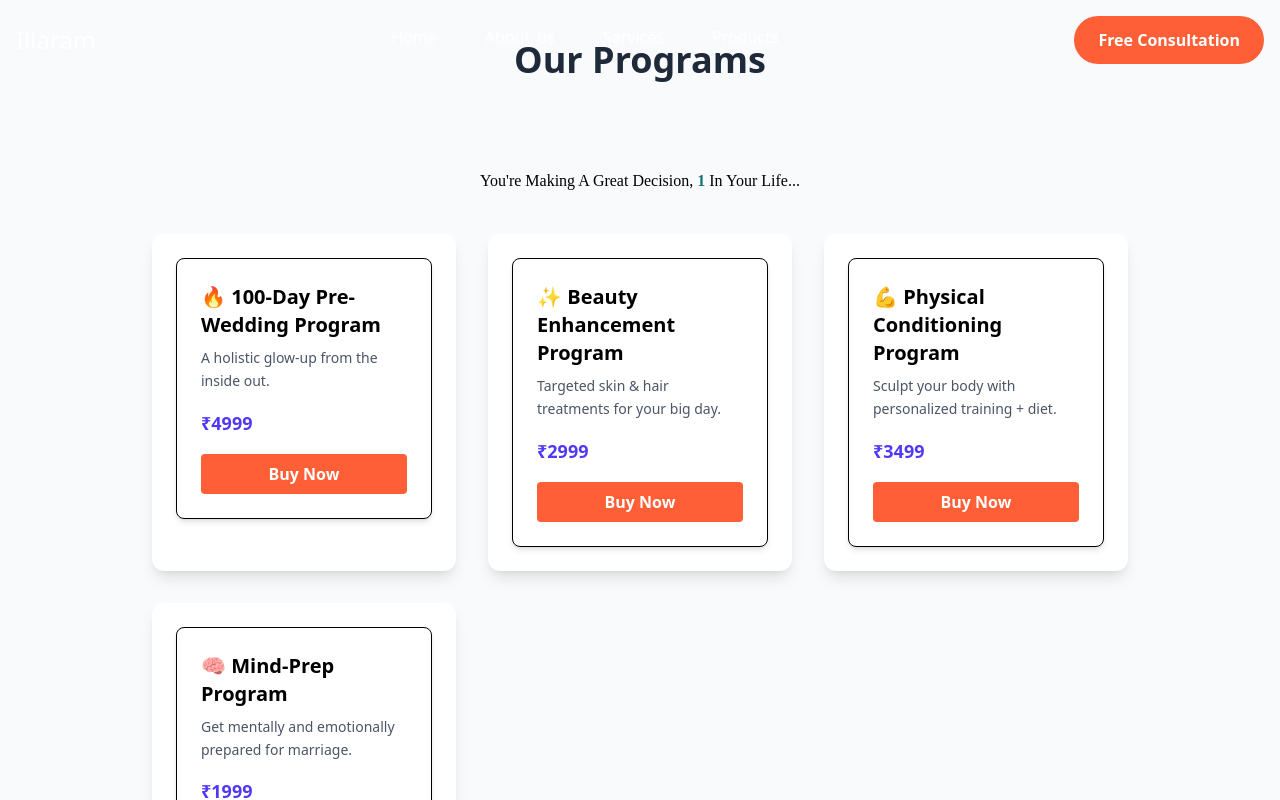
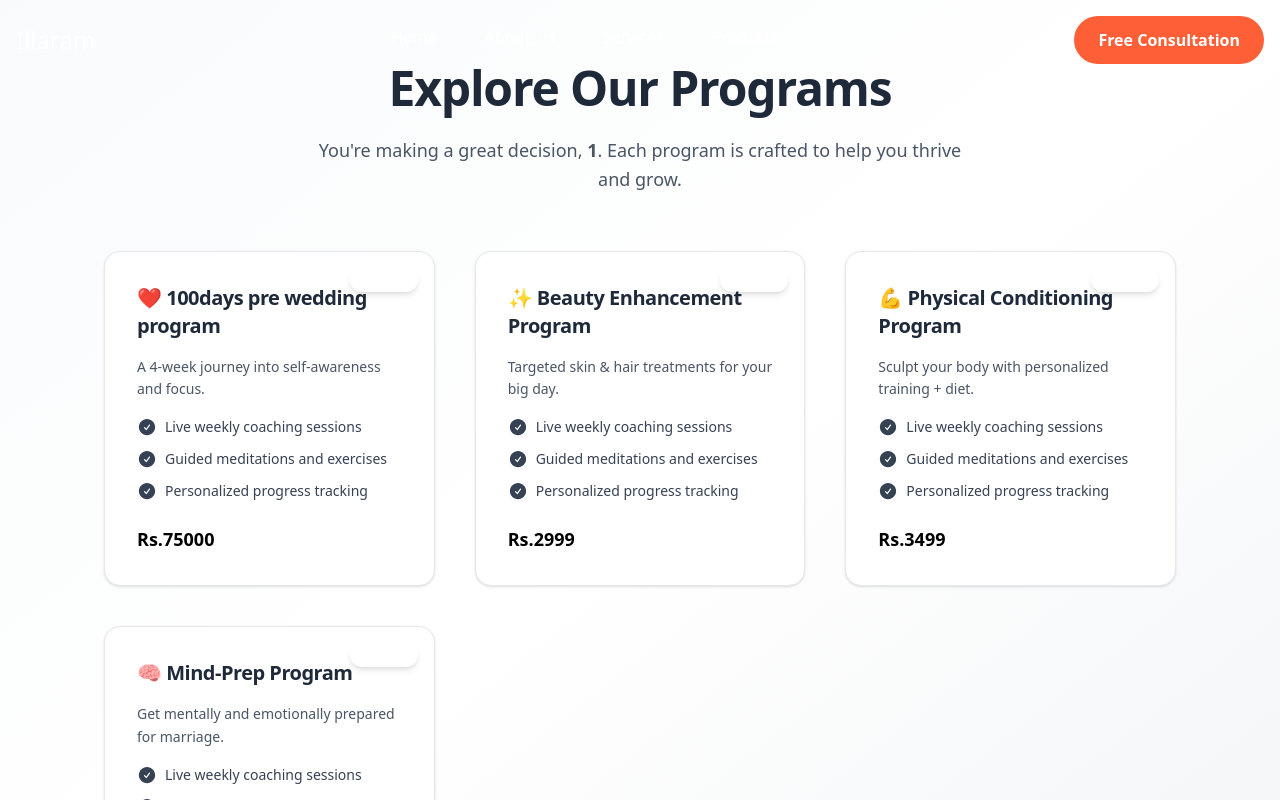
Before and after one commit to SHAJAN29/Illaram_app, a Next.js app: page /packageTest/1 in a window 1280 px wide. Shown: the top 800 px of the page. Built offline with nearby package versions, Linux system fonts and the light colour scheme.

Commit message:
updated the pacakage test

```diff
--- a/app/colorTest/page.tsx
+++ b/app/colorTest/page.tsx
@@ -5,8 +5,10 @@ import { Service_card_details } from "@/constants/index";
 import { CardDefault } from "@/small_components/service_card";
 import ServiceSlider from "app/servicees/component/HeroSlider";
 import Link from "next/link";
+import { useParams } from "next/navigation";
 import React, { useEffect, useState } from "react";
 
+import { CheckCircleIcon } from "@heroicons/react/24/solid"; // Import the icon (Heroicons v2)
 const colorTest = () => {
   const [darkMode, setDarkMode] = useState(false);
 
@@ -18,22 +20,88 @@ const colorTest = () => {
     }
   }, []);
 
-  const handleToggle = () => {
-    setDarkMode(!darkMode);
-    // Toggle dark class and save preference in localStorage
-    if (!darkMode) {
-      document.documentElement.classList.add("dark");
-      localStorage.setItem("theme", "dark");
-    } else {
-      document.documentElement.classList.remove("dark");
-      localStorage.setItem("theme", "light");
-    }
-  };
+
+
+  const programList = [
+    {
+      title: "❤️ 100days pre wedding program",
+      description: "A 4-week journey into self-awareness and focus.",
+      price: 199,
+      popular: true,
+      highlights: [
+        "Live weekly coaching sessions",
+        "Guided meditations and exercises",
+        "Personalized progress tracking"
+      ]
+    },
+    {
+      title: '✨ Beauty Enhancement Program',
+      description: 'Targeted skin & hair treatments for your big day.',
+      price: 2999,
+    },
+    {
+      title: '💪 Physical Conditioning Program',
+      description: 'Sculpt your body with personalized training + diet.',
+      price: 3499,
+    },
+    {
+      title: '🧠 Mind-Prep Program',
+      description: 'Get mentally and emotionally prepared for marriage.',
+      price: 1999,
+    },
+  ];
+
+
+
+  const params = useParams();
+  console.log("Params: ", params);  // Log the params to see what it returns
+
+  const username = params?.id;
 
   return (
-    <>
-<ServiceSlider/>
-</>
+
+    <div className="font-poppins bg-gradient-to-br from-gray-50 via-white to-gray-100 py-16">
+      <div className="max-w-6xl mx-auto px-6 sm:px-10">
+        <h2 className="text-5xl font-bold text-center text-gray-800 mb-6 tracking-tight">
+          Explore Our Programs
+        </h2>
+        <p className="text-lg text-center text-gray-600 max-w-2xl mx-auto mb-14 leading-relaxed">
+          You're making a great decision, <span className="text-illaramPrimary font-semibold">{username ? username : "Guest"}</span>. Each program is crafted to help you thrive and grow.
+        </p>
+
+        <div className="grid gap-10 sm:grid-cols-2 lg:grid-cols-3">
+          {programList.map((program, i) => (
+            <div
+              key={i}
+              className="relative bg-white rounded-2xl border border-gray-200 shadow-sm hover:shadow-xl transition-all duration-300 transform hover:-translate-y-1 hover:scale-[1.02]"
+            >
+              <div className="p-8 space-y-4">
+                <h3 className="text-xl font-semibold text-gray-800 tracking-tight">{program.title}</h3>
+                <p className="text-gray-600 text-sm leading-relaxed">{program.description}</p>
+
+                {/* Key Highlights with Icons */}
+                <ul className="mt-4 space-y-3 text-sm text-gray-700">
+                  {program.highlights?.map((point, index) => (
+                    <li key={index} className="flex items-start gap-2">
+                      <CheckCircleIcon className="w-5 h-5 text-illaramPrimary flex-shrink-0" />
+                      <span>{point}</span>
+                    </li>
+                  ))}
+                </ul>
+
+                <div className="text-lg font-bold text-illaramPrimary mt-6">${program.price}</div>
+              </div>
+
+              {program.popular && (
+                <div className="absolute top-4 right-4 px-3 py-1 bg-illaramPrimary text-white text-xs font-medium rounded-full shadow-md">
+                  Popular
+                </div>
+              )}
+            </div>
+          ))}
+        </div>
+      </div>
+    </div>
 
 
 
--- a/app/packageTest/[id]/page.tsx
+++ b/app/packageTest/[id]/page.tsx
@@ -2,27 +2,48 @@
 
 import ProgramCard from "@/components/ProgramCard";
 import { useParams } from "next/navigation";
+import { CheckCircleIcon } from "@heroicons/react/24/solid"; // Import the icon (Heroicons v2)
 
 const programList = [
-  {
-    title: '🔥 100-Day Pre-Wedding Program',
-    description: 'A holistic glow-up from the inside out.',
-    price: 4999,
-  },
+
+    {
+      title: "❤️ 100days pre wedding program",
+      description: "A 4-week journey into self-awareness and focus.",
+      price: 75000,
+      popular: true,
+      highlights: [
+        "Live weekly coaching sessions",
+        "Guided meditations and exercises",
+        "Personalized progress tracking"
+      ]
+    },
+
   {
     title: '✨ Beauty Enhancement Program',
     description: 'Targeted skin & hair treatments for your big day.',
-    price: 2999,
+    price: 2999,popular: true,   highlights: [
+      "Live weekly coaching sessions",
+      "Guided meditations and exercises",
+      "Personalized progress tracking"
+    ]
   },
   {
     title: '💪 Physical Conditioning Program',
     description: 'Sculpt your body with personalized training + diet.',
-    price: 3499,
+    price: 3499,  popular: true, highlights: [
+      "Live weekly coaching sessions",
+      "Guided meditations and exercises",
+      "Personalized progress tracking"
+    ]
   },
   {
     title: '🧠 Mind-Prep Program',
     description: 'Get mentally and emotionally prepared for marriage.',
-    price: 1999,
+    price: 1999, popular: true,  highlights: [
+      "Live weekly coaching sessions",
+      "Guided meditations and exercises",
+      "Personalized progress tracking"
+    ]
   },
 ];
 
@@ -33,29 +54,49 @@ const Programs = () => {
   const username = params?.id;
 
   return (
-    <div className="font-poppins bg-gray-50 py-10">
-      <div className="max-w-5xl mx-auto px-6">
-        <h2 className="text-4xl font-semibold text-center text-gray-800 mb-12">
-          Our Programs {}
+    <div className="font-poppins bg-gradient-to-br from-gray-50 via-white to-gray-100 py-16">
+      <div className="max-w-6xl mx-auto px-6 sm:px-10">
+        <h2 className="text-5xl font-bold text-center text-gray-800 mb-6 tracking-tight">
+          Explore Our Programs
         </h2>
-        <p className="font-[poppins] font-medium capitalize text-center p-10">You're making a great decision, <span className="illaramPrimary font-bold"> {`${username ? username : "Guest"}`} </span> In your life...</p>
-        <div className="grid grid-cols-1 sm:grid-cols-2 lg:grid-cols-3 gap-8">
+        <p className="text-lg text-center text-gray-600 max-w-2xl mx-auto mb-14 leading-relaxed">
+          You're making a great decision, <span className="text-illaramPrimary font-semibold">{username ? username : "Guest"}</span>. Each program is crafted to help you thrive and grow.
+        </p>
+
+        <div className="grid gap-10 sm:grid-cols-2 lg:grid-cols-3">
           {programList.map((program, i) => (
             <div
               key={i}
-              className="bg-white p-6 rounded-xl shadow-lg hover:shadow-xl transition-all duration-300 ease-in-out transform hover:scale-105"
+              className="relative bg-white rounded-2xl border border-gray-200 shadow-sm hover:shadow-xl transition-all duration-300 transform hover:-translate-y-1 hover:scale-[1.02]"
             >
-              <ProgramCard
-                title={program.title}
-                description={program.description}
-                price={program.price}
-                username={username} // Pass to ProgramCard if needed
-              />
+              <div className="p-8 space-y-4">
+                <h3 className="text-xl font-semibold text-gray-800 tracking-tight">{program.title}</h3>
+                <p className="text-gray-600 text-sm leading-relaxed">{program.description}</p>
+
+                {/* Key Highlights with Icons */}
+                <ul className="mt-4 space-y-3 text-sm text-gray-700">
+                  {program.highlights?.map((point, index) => (
+                    <li key={index} className="flex items-start gap-2">
+                      <CheckCircleIcon className="w-5 h-5 text-illaramPrimary flex-shrink-0" />
+                      <span>{point}</span>
+                    </li>
+                  ))}
+                </ul>
+
+                <div className="text-lg font-bold text-illaramPrimary mt-6">Rs.{program.price}</div>
+              </div>
+
+              {program.popular && (
+                <div className="absolute top-4 right-4 px-3 py-1 bg-illaramPrimary text-white text-xs font-medium rounded-full shadow-md">
+                  Popular
+                </div>
+              )}
             </div>
           ))}
         </div>
       </div>
     </div>
+
   );
 };
 
--- a/constants/index.ts
+++ b/constants/index.ts
@@ -177,8 +177,8 @@ export default feedbackData;
 
 export const contactNumber ={
 
-phoneNumber:8778919303,
-whatsAppNumber:8778919303,
+phoneNumber:+918778919303,
+whatsAppNumber:+918778919303,
 
 
 };
```
